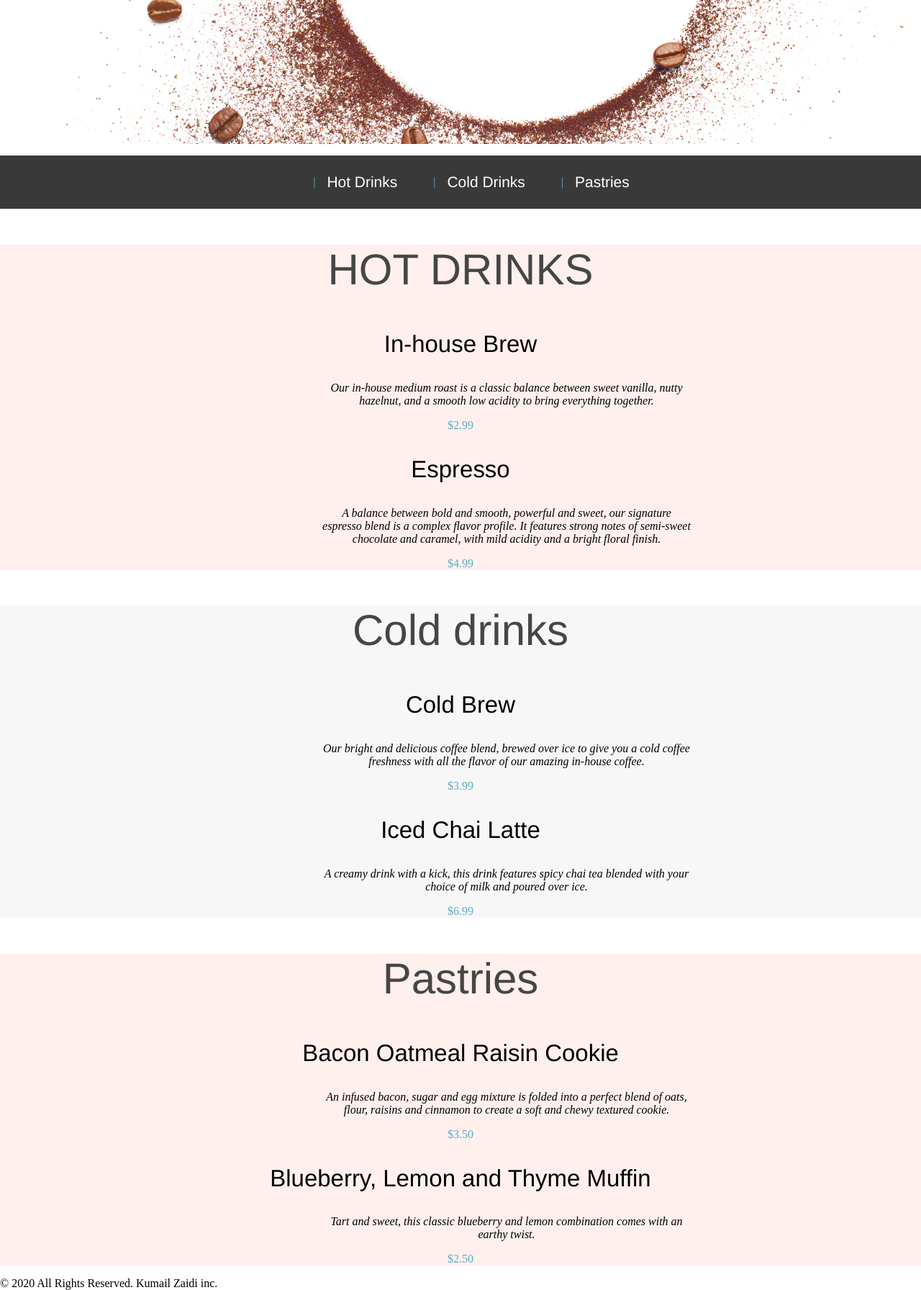
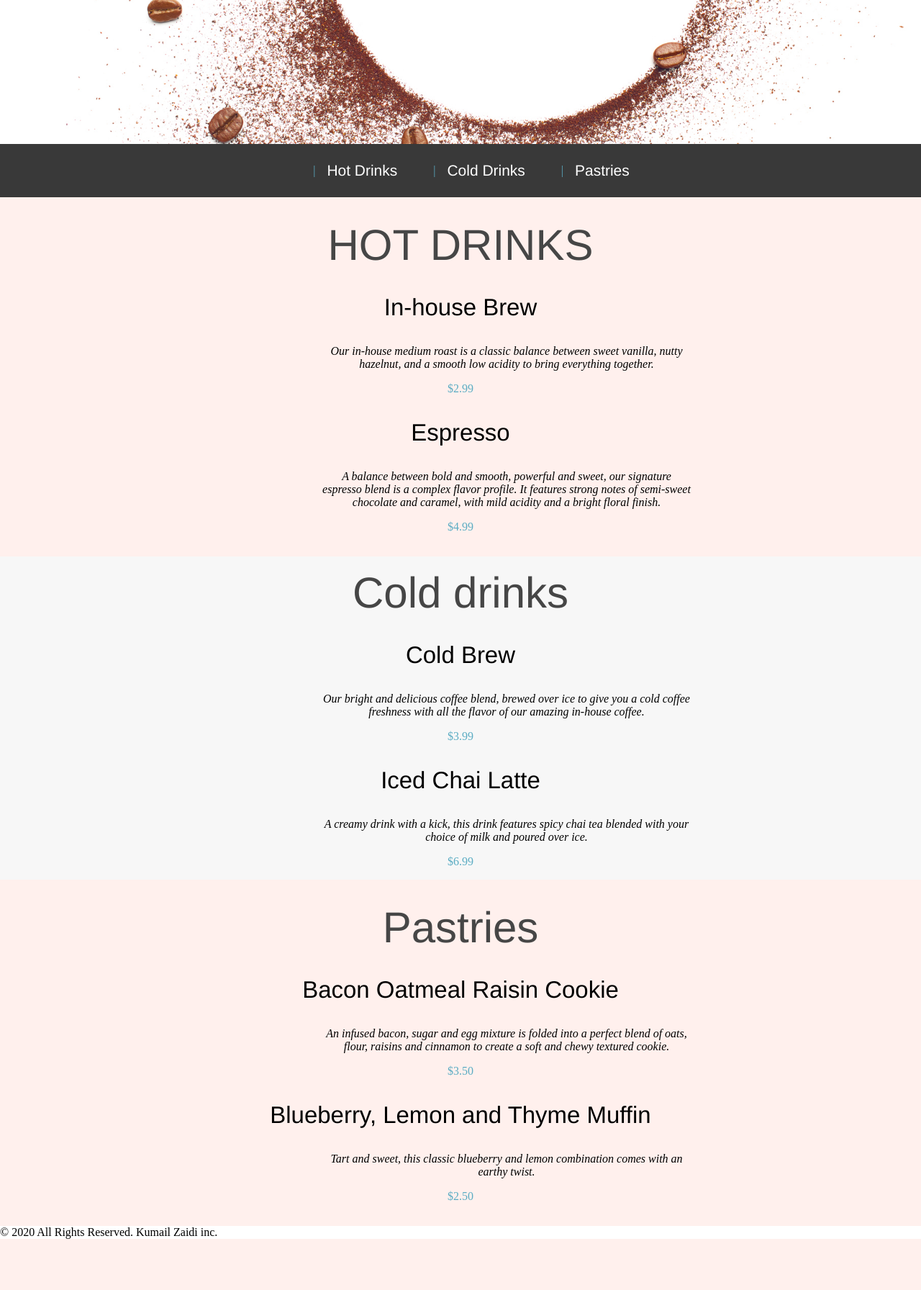
Before and after one commit to elhamsdtn/Coffee-Shop-CSS-Part-2, a PHP site: page /Pages/menu.html in a window 1280 px wide; the page is wider, and only the part inside the window is pictured. Shown: the part 516-2308 px from the top of that part at 72% size. After the commit the page ends 2237 px from the top of that part, so only its background shows below. Run offline with PHP 8.4, Linux system fonts and the light colour scheme.

Commit message:
final touches for menu page

```diff
--- a/Styles/menu.css
+++ b/Styles/menu.css
@@ -29,6 +29,7 @@
     display: flex;
     align-items: center;
     justify-content: center;
+    margin: 0;
 }
 
 .menu-link {
@@ -39,16 +40,19 @@
 #hotdrinks {
     color: #464646;
     text-align: center;
+    margin: 0;
 }
 
 #colddrinks {
     color: #464646;
     text-align: center;
+    margin: 0;
 }
 
 #pastries {
     color: #464646;
     text-align: center;
+    margin: 0;
 }
 
 .product-heading {
@@ -58,6 +62,7 @@
 .product-price {
     color: #5bacc3;
     text-align: center;
+    margin: 0;
 }
 
 .product-description {
--- a/Styles/universal.css
+++ b/Styles/universal.css
@@ -80,10 +80,12 @@ h3{
 
 .product-card-one {
     background-color: #fff0ed;
+    padding: 2rem 0 2rem 0;
 }
 
 .product-card-two {
     background-color: #f7f7f7;
+    padding: 1rem 0 1rem 0;
 }
 
  .nav-container {
```
